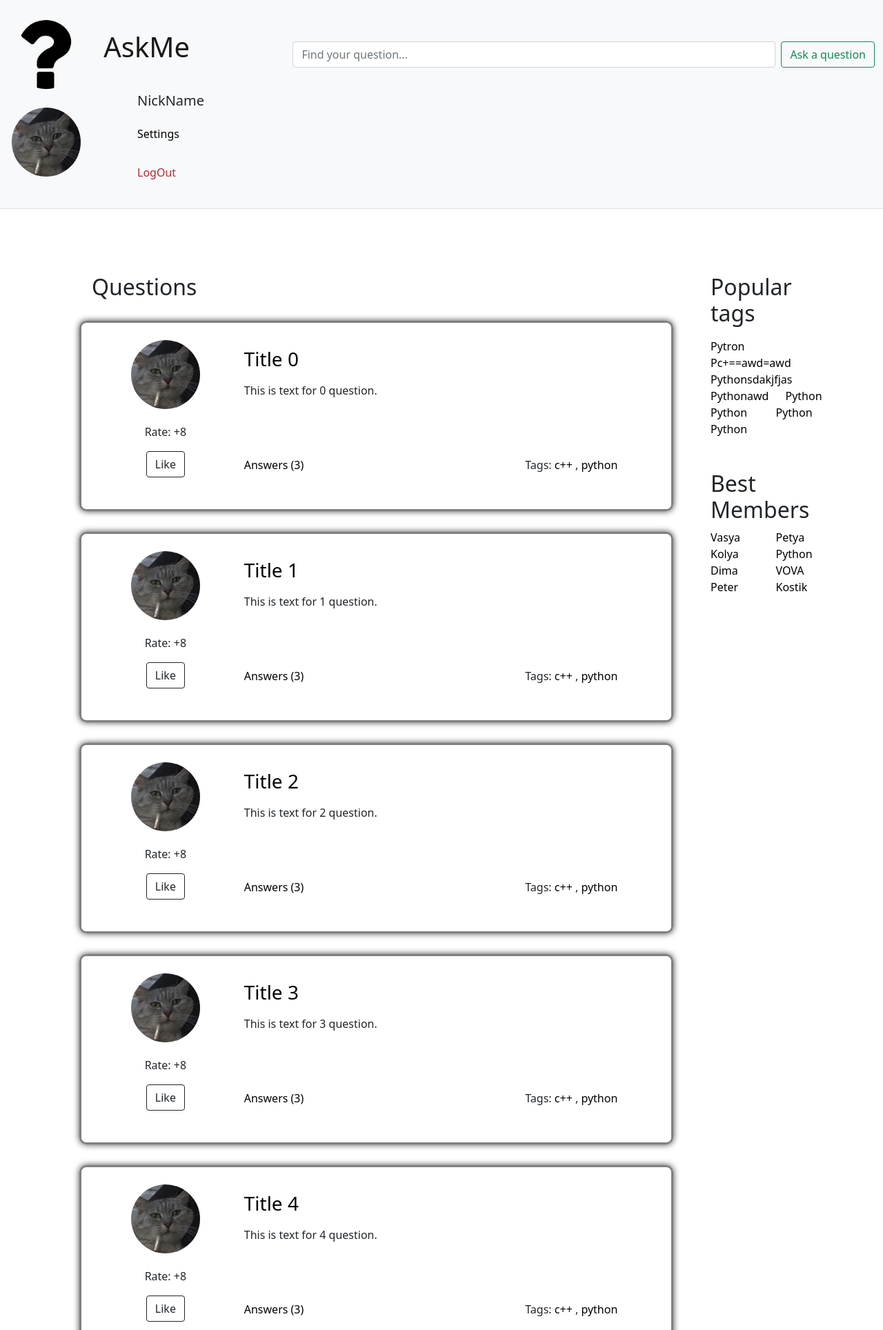
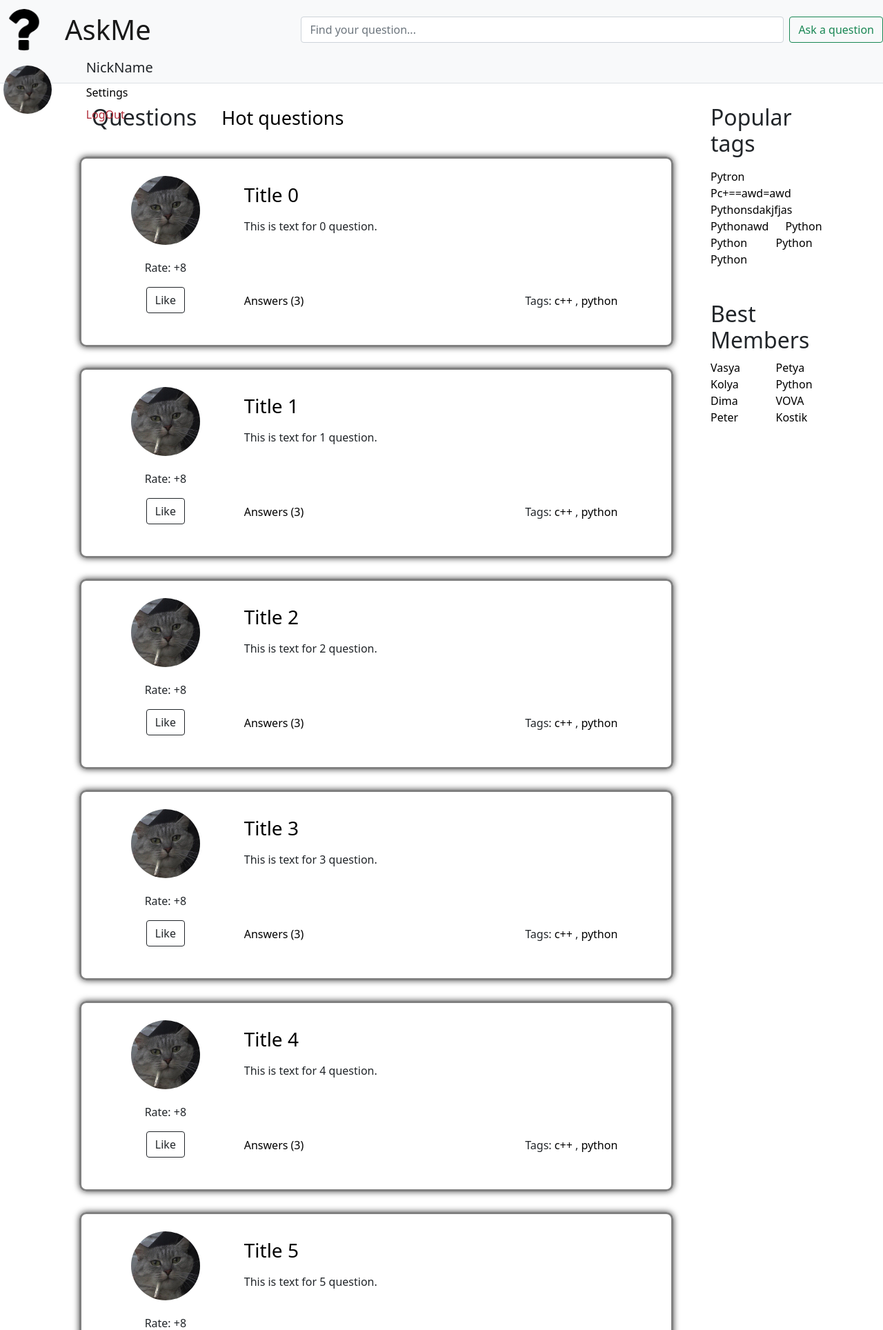
Before and after one commit to somnevaetsya/askMe_naydenov, a Django app: page / in a window 1280 px wide. Shown: the top 1928 px of the page at 69% size. Run offline with Django 3.2, Linux system fonts and the light colour scheme; some libraries are stand-ins or nearby versions.

Commit message:
Add function for pagination, reduce size of header in template base.html, add url for 'Hot questions' in index.html, add url 'hot/'

```diff
--- a/app/views.py
+++ b/app/views.py
@@ -7,27 +7,30 @@ from django.core.paginator import Paginator
 questions = [
     {
         "title": f"Title {i}",
-        "id":i,
+        "id": i,
         "text": f"This is text for {i} question.",
     } for i in range(20)
 ]
 
 
-def index(request):
-    paginator = Paginator(questions, 5)
+def pagination(request, listing, n):
+    paginator = Paginator(listing, n)
     page = request.GET.get('page')
     content = paginator.get_page(page)
+    return content
+
+
+def index(request):
+    content = pagination(request, questions, 10)
     return render(request, "index.html", {'questions': content})
 
 
-# def hot(request):
-#     return render(request, "base.html", )
+def hot(request):
+    return render(request, "base.html", )
 
 
 def tags(request):
-    paginator = Paginator(questions, 5)
-    page = request.GET.get('page')
-    content = paginator.get_page(page)
+    content = pagination(request, questions, 5)
     return render(request, "tags.html", {'questions': content})
 
 
@@ -39,9 +42,7 @@ answers = [
 
 
 def question(request):
-    paginator = Paginator(answers, 3)
-    page = request.GET.get('page')
-    content = paginator.get_page(page)
+    content = pagination(request, answers, 5)
     return render(request, "question.html", {'questions': content})
 
 
--- a/askme/urls.py
+++ b/askme/urls.py
@@ -22,7 +22,7 @@ from app import views
 urlpatterns = [
     path('admin/', admin.site.urls),
     path('', views.index,  name="index"),
-    # path('hot/', views.index),
+    path('hot/', views.index, name="hot"),
     path('tags', views.tags, name="tags"),
     path('question/35', views.question, name="question"),
     path('login/', views.login, name="login"),
--- a/static/css/my.css
+++ b/static/css/my.css
@@ -1,5 +1,5 @@
 .container {
-    padding: 70px 15px 20px;
+    padding: 30px 15px 20px;
 }
 a {
     text-decoration: none;
--- a/templates/incl/base.html
+++ b/templates/incl/base.html
@@ -13,36 +13,40 @@
 <body class="d-flex flex-column h-100">
 
 
-<header class="flex-wrap justify-content-center py-3 mb-4 border-bottom align-items-center bg-light">
-    <nav class="navbar navbar-light bg-light">
-        <div class="container-fluid">
-            <div>
-                <img class = "avatar" src="{% static "img/vopros.jpg" %}" alt="">
-                <a class="navbar-brand mx-4" href="{% url "index" %}">AskMe</a>
-            </div>
+<header class="flex-wrap border-bottom bg-light">
+    <nav class="navbar navbar-light bg-light justify-content-between" style="height: 120px">
+                <div style="display: flex; align-items: center">
+                        <img class = "avatar" src="{% static "img/vopros.jpg" %}" alt="" style="height: 60px; width: 60px">
+                         <a class="navbar-brand mx-4" href="{% url "index" %}">AskMe</a>
+                    </div>
             <form class="d-flex">
                 <input class="form-control me-2 search_button" type="search" placeholder="Find your question..." aria-label="Search">
-                <button class="btn btn-outline-success" type="submit">Ask a question</button>
+                <button class="btn btn-outline-success" type="submit">
+                        Ask a question
+                </button>
             </form>
             <div class="person_container">
-                <div class="row align-items-center">
-                    <div class="col">
-                        <img class = "avatar" src="{%  static "img/cat_s_papirosoy.jpg" %}" alt="">
+                <div class="row d-flex align-items-center">
+                    <div class="col-4" >
+                        <img class = "avatar" src="{%  static "img/cat_s_papirosoy.jpg" %}" alt="" style="height: 70px; width: 70px">
                     </div>
                     <div class="col">
-                        <h5>NickName</h5>
+                         <div class="row">
+                        <h5 class="mt-2">NickName</h5>
+                         </div>
                         <div class="row">
-                            <p class = "person_info">
+                            <p class = "person_info my-1">
                                 <a href="{% url "settings" %}" style='text-decoration: none; color : black'>Settings</a>
                             </p>
-                            <p class = "person_info">
+                            <div class="row">
+                            <p class = "person_info my-1">
                                 <a href="{% url "index" %}" style='text-decoration: none; color : #b02a37'>LogOut</a>
                             </p>
+                            </div>
                         </div>
                     </div>
                 </div>
             </div>
-        </div>
     </nav>
 </header>
 
--- a/templates/index.html
+++ b/templates/index.html
@@ -1,8 +1,14 @@
 {% extends  'incl/base_with_pagination.html' %}
 {%  load static %}
 {% block content %}
-
-    <h2 class="mx-5">Questions</h2>
+    <div class="row">
+        <div class="col-3">
+            <h2 class="mx-5">Questions</h2>
+        </div>
+        <div class="col-9">
+            <a href="{% url "hot" %}" style="font-size: 27px">Hot questions</a>
+        </div>
+    </div>
     {% for question in questions %}
         {% include 'incl/one_que.html' %}
     {% endfor %}
```
